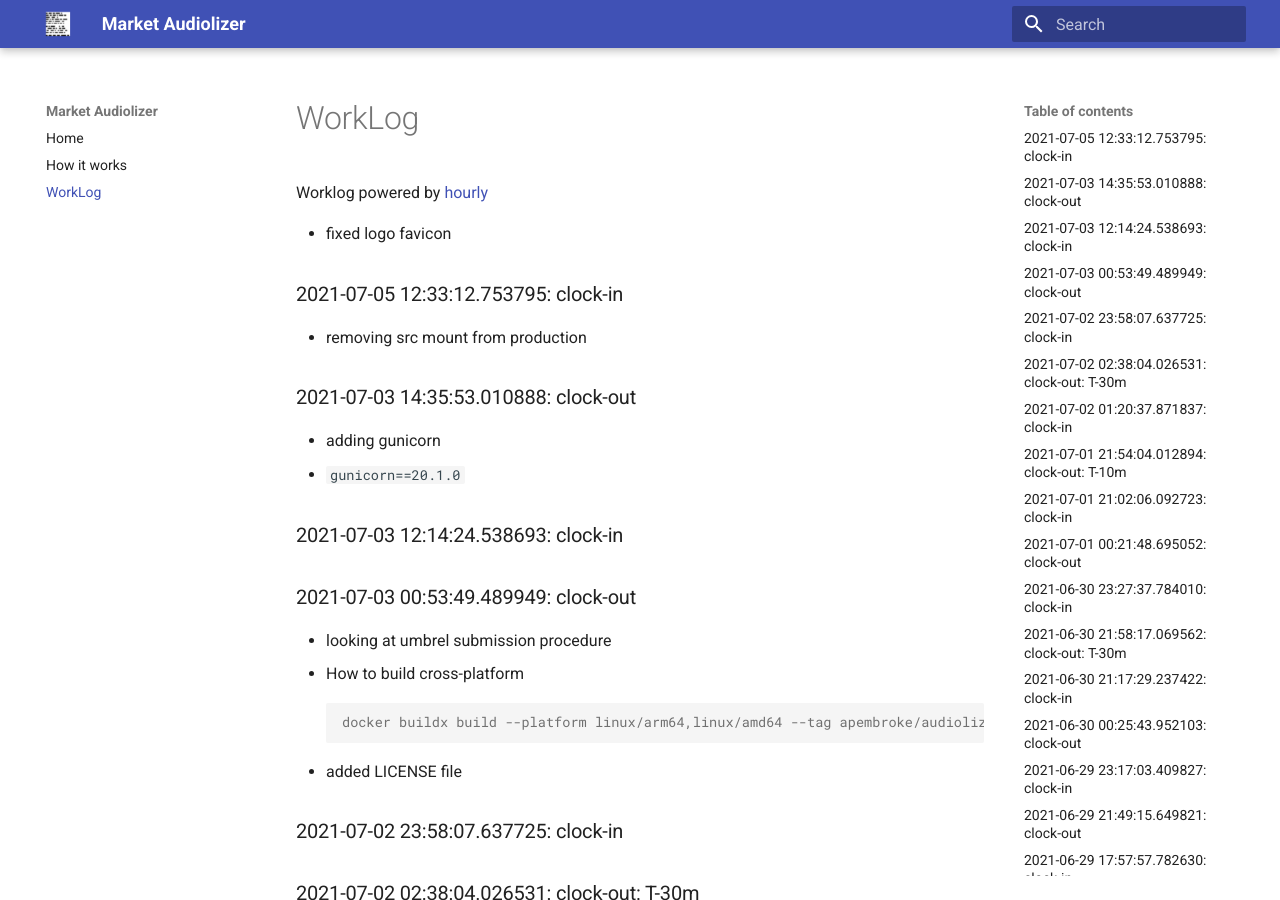
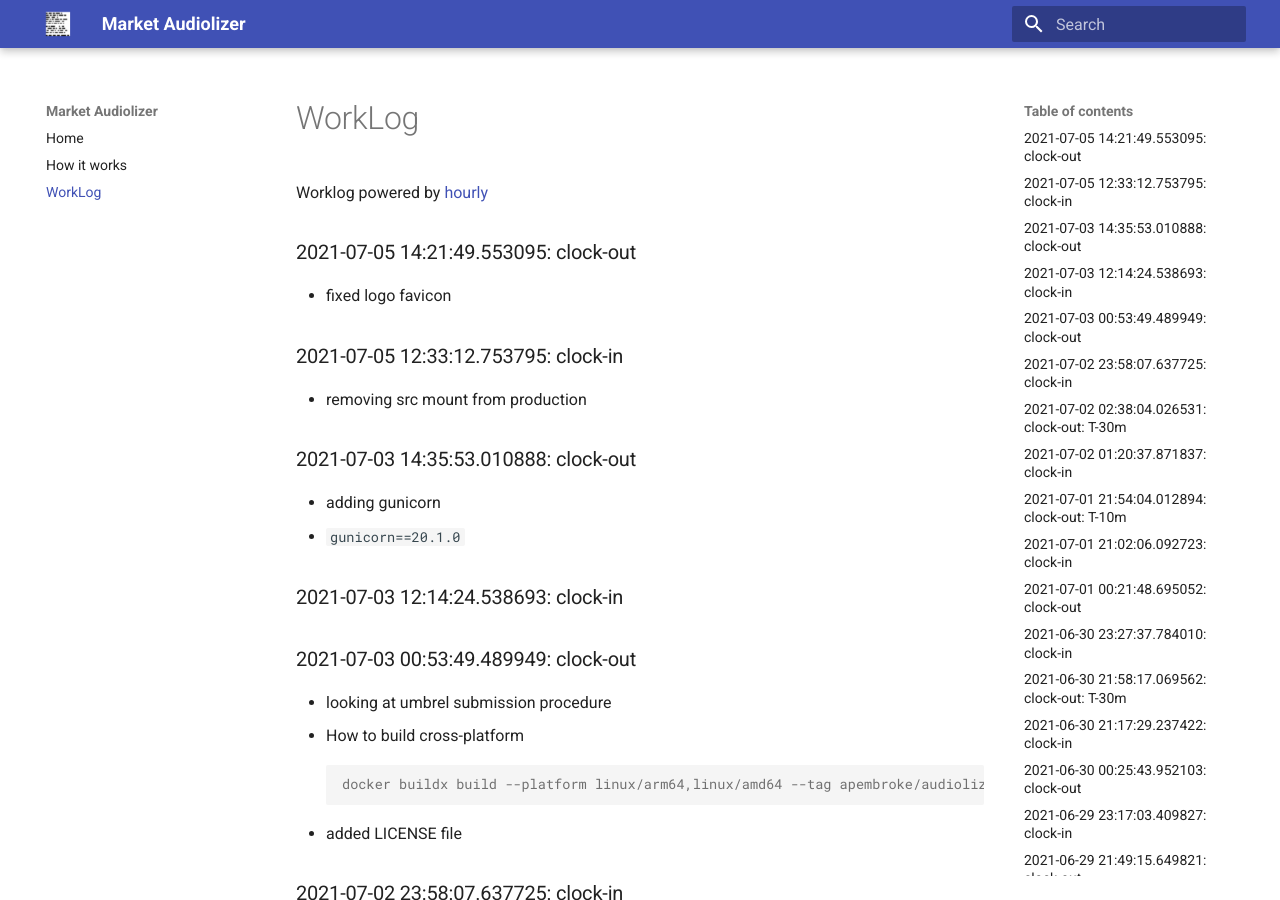
Before and after one commit to asherp/audiolizer, an MkDocs documentation site: the page built from docs/WorkLog.md, in a window 1280 px wide and 900 px high. Built offline with MkDocs 1.6.1 and Material for MkDocs 9.7.7, drawn with Linux system fonts in a browser that asks for light colours.

Commit message:
clock-out

```diff
--- a/WorkLog.md
+++ b/WorkLog.md
@@ -1,3 +1,5 @@
+### 2021-07-05 14:21:49.553095: clock-out
+
 * fixed logo favicon
 
 ### 2021-07-05 12:33:12.753795: clock-in
```
